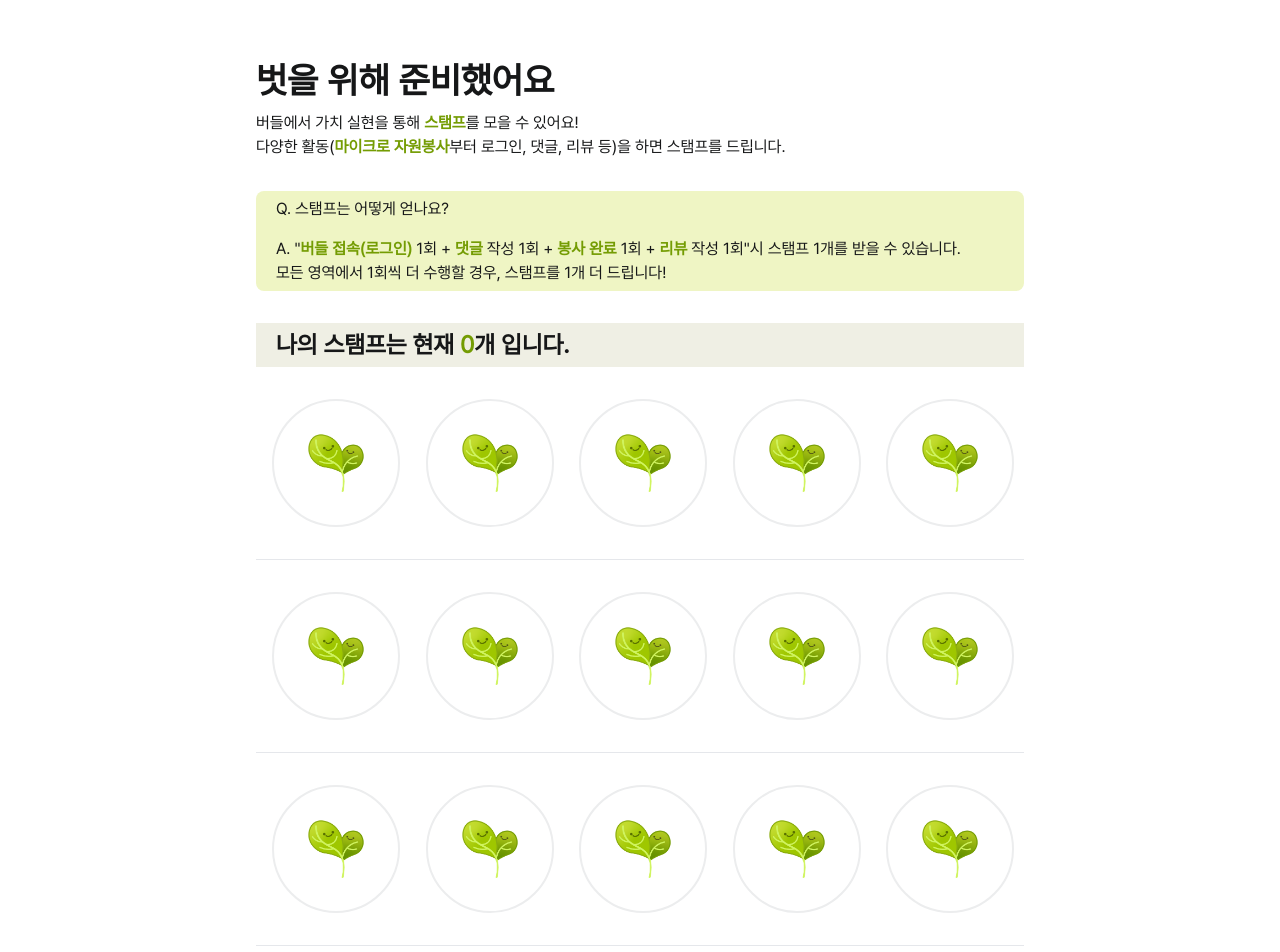
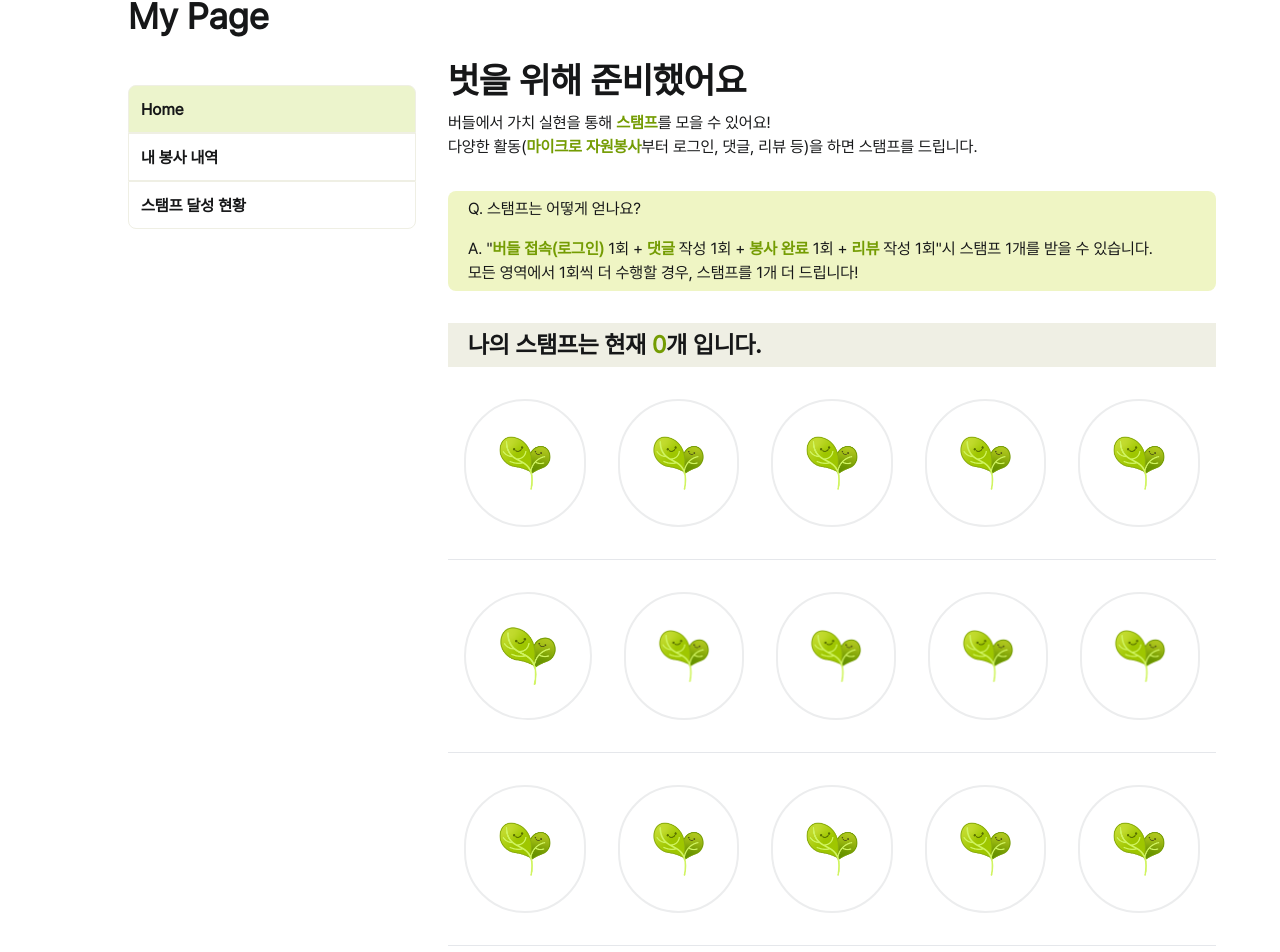
Before and after one commit to BuddlIes/FrontEnd, a React (Vite) app: page /mypage/StampPage in a window 1280 px wide. Shown: the part 140-1092 px from the top of the page. Built offline with nearby package versions, Linux system fonts and the light colour scheme; no server answers.

Commit message:
Update:stamp 페이지 디테일 수정

```diff
--- a/src/pages/MyPage/Components/LeftSide/index.jsx
+++ b/src/pages/MyPage/Components/LeftSide/index.jsx
@@ -29,7 +29,7 @@ function LeftSide() {
         id="history"
         className={`${
           selected === "history" ? "bg-[#9fc70033]" : ""
-        } w-72 h-12 rounded-t-lg p-3 text-base font-semibold text-[#161718] border border-[#EFEFE4] text-left`}
+        } w-72 h-12 p-3 text-base font-semibold text-[#161718] border border-[#EFEFE4] text-left`}
         onClick={(e) => onClickHandler(e)}
       >
         내 봉사 내역
@@ -38,8 +38,8 @@ function LeftSide() {
         to="/mypage/StampPage"
         id="stamp"
         className={`${
-          selected === 2 ? "bg-[#9fc70033]" : ""
-        } w-72 h-12 border border-[#EFEFE4] p-3 text-base font-semibold text-[#161718]`}
+          selected === "stamp" ? "bg-[#9fc70033]" : ""
+        } w-72 h-12 rounded-b-lg border border-[#EFEFE4] p-3 text-base font-semibold text-[#161718]`}
         onClick={(e) => onClickHandler(e)}
       >
         스탬프 달성 현황
--- a/src/pages/MyPage/Components/LeftSide/stampPage/index.jsx
+++ b/src/pages/MyPage/Components/LeftSide/stampPage/index.jsx
@@ -3,6 +3,8 @@ import React, { useState, useEffect } from "react";
 import axios from "axios";
 import leaf from "../../../../../assets/스탬프.png";
 import Stamp from "./atoms/stamp";
+import LeftSide from "..";
+
 function StampPage() {
   const [StampNum, getStampNum] = useState(0);
   const studentId = localStorage.getItem("schoolNum");
@@ -26,6 +28,7 @@ function StampPage() {
 
   return (
     <div className="w-full h-full flex flex-row">
+      <LeftSide />
       <div className="grow flex flex-col items-center">
         <div className="max-w-3xl mx-auto">
           <div className="text-4xl text-left pt-36 pb-2.5 font-semibold text-bdblack">
@@ -63,7 +66,7 @@ function StampPage() {
               </div>
             </div>
             <div>
-              <div className={`${StampNum >= 1 ? 'grayscale' : ''} grid grid-flow-col grid-cols-5 py-8 border-b `}>
+              <div className={`${StampNum >= 1 ? 'grayscale' : ''} flex py-8 border-b `}>
                 {" "}
                 {/*스탬프1~5*/}
                 <Stamp image={leaf} />
@@ -72,7 +75,7 @@ function StampPage() {
                 <Stamp image={leaf} />
                 <Stamp image={leaf} />
               </div>
-              <div className={`grid grid-flow-col grid-cols-5 py-8 border-b `}>
+              <div className={`flex py-8 border-b `}>
                 {" "}
                 {/*스탬프6~10*/}
                 <div className={`${StampNum === 6 ? 'grayscale-0' : ''}`}>
@@ -83,7 +86,7 @@ function StampPage() {
                 <Stamp image={leaf} />
                 <Stamp image={leaf} />
               </div>
-              <div className={`${StampNum >= 1 ? 'grayscale' : ''} grid grid-flow-col grid-cols-5 py-8 border-b `}>
+              <div className={`${StampNum >= 1 ? 'grayscale' : ''} flex py-8 border-b `}>
                 {" "}
                 {/*스탬프11~15*/}
                 <Stamp image={leaf} />
```
